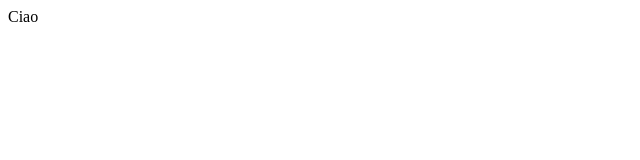
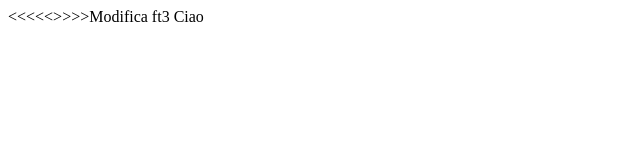
Before and after one commit to alextanase2004/Corso-dist2024, a plain HTML site: page index.html in a window 1280 px wide. Shown: the whole page, without its empty margins (0-640 px from the left). Drawn offline with Linux system fonts and the light colour scheme.

Commit message:
Modifica index.html per verificare conflitto

```diff
--- a/index.html
+++ b/index.html
@@ -1,3 +1,6 @@
 <html>
+	<body>
+		<<<<<>>>>Modifica ft3
+	</body>
 Ciao
 </html>
```
